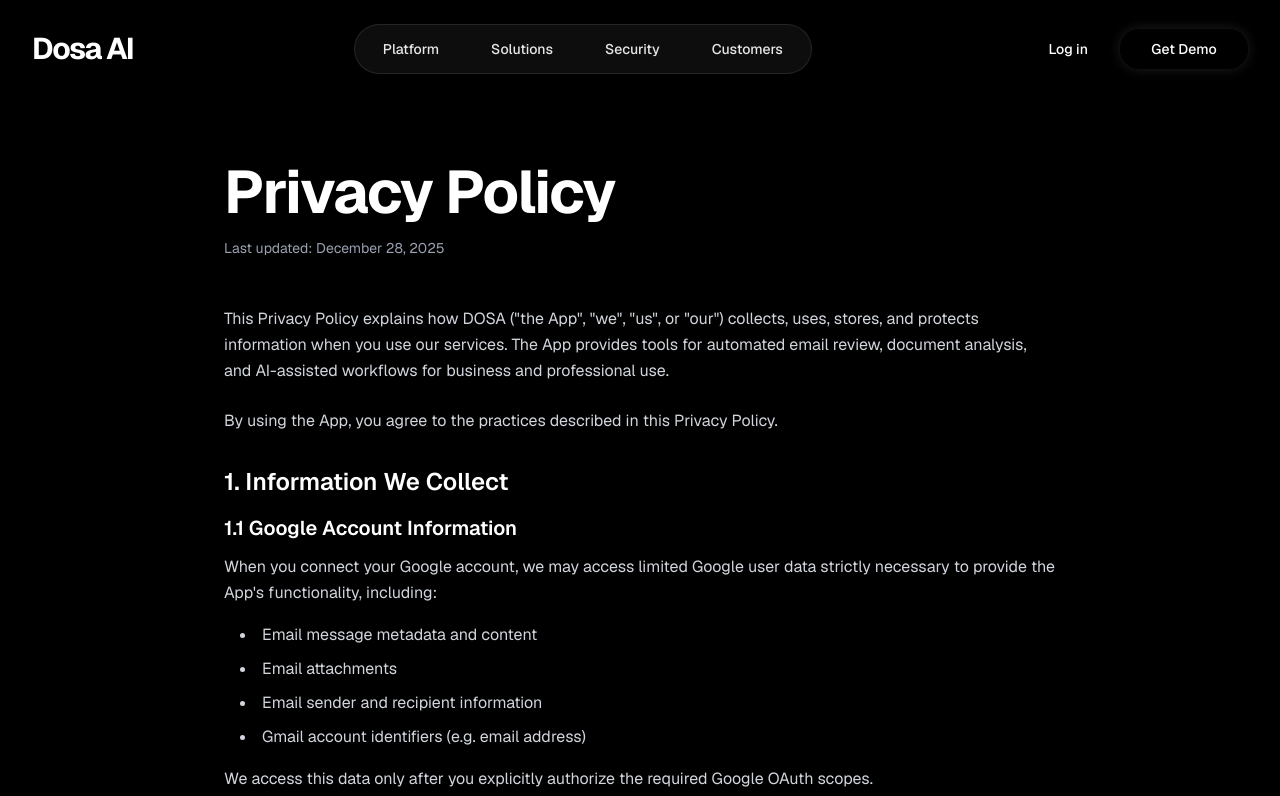
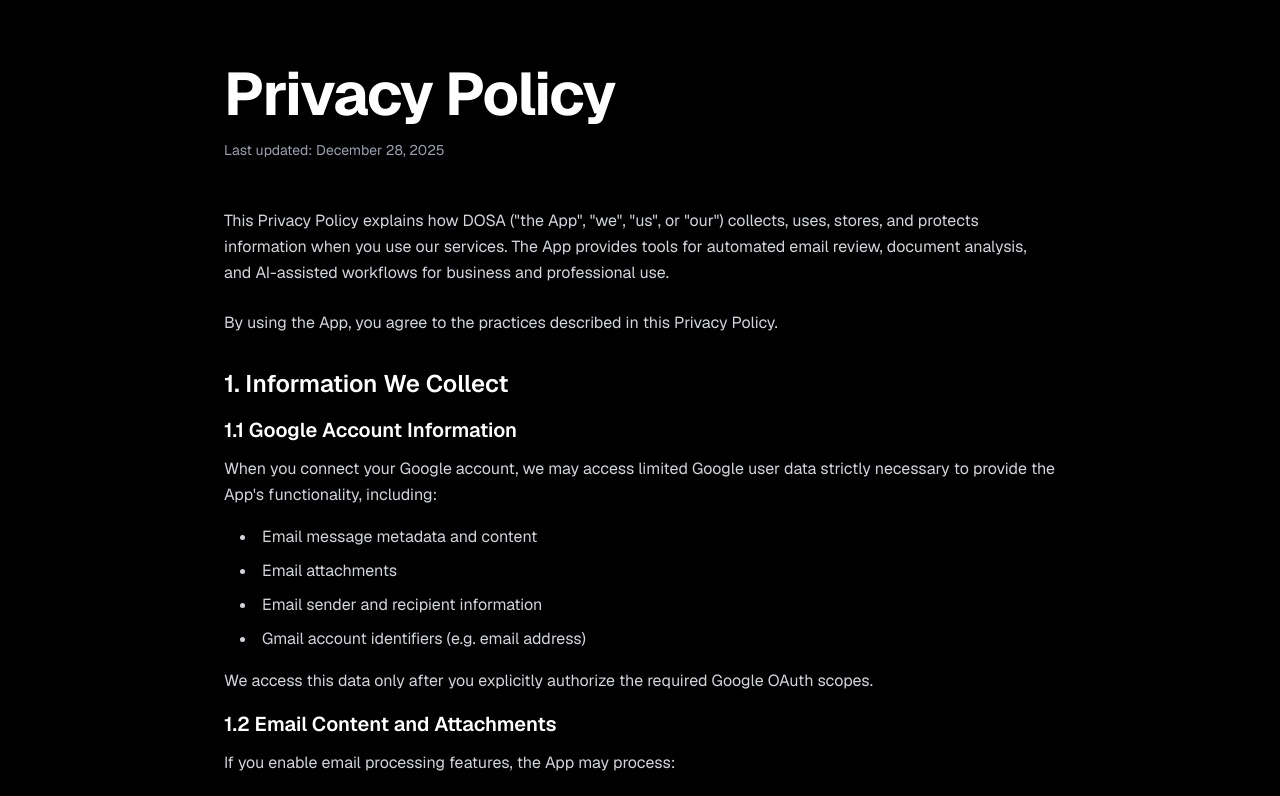
Before and after one commit to hvardhan878/dosa-landing-page, a Next.js app: page /privacy in a window 1280 px wide. Shown: the top 796 px of the page. Built offline with nearby package versions, Linux system fonts and the light colour scheme.

Commit message:
Add privacy to mainpage

```diff
--- a/app/page.tsx
+++ b/app/page.tsx
@@ -12,14 +12,14 @@
     <div className="min-h-screen bg-black text-white font-sans selection:bg-purple-500/30" style={{ transform: 'translateZ(0)' }}>
 
       {/* Header Navigation */}
-      {/* <header className="fixed top-0 left-0 right-0 z-50 flex items-center justify-between px-8 py-6 max-w-7xl mx-auto w-full"> */}
+      <header className="fixed top-0 left-0 right-0 z-50 flex items-center justify-between px-8 py-6 max-w-7xl mx-auto w-full">
         {/* Logo */}
-        {/* <div className="flex items-center">
-          <div className="text-3xl font-bold tracking-tighter text-white">DOSA</div>
-        </div> */}
+        <div className="flex items-center">
+          <div className="text-3xl font-bold tracking-tighter text-white">Dosa</div>
+        </div>
 
         {/* Navigation - Glass UI */}
-        {/* <nav className="hidden md:flex items-center gap-1 rounded-full border border-white/10 bg-white/5 p-1 backdrop-blur-md" style={{ transform: 'translateZ(0)' }}>
+        <nav className="hidden md:flex items-center gap-1 rounded-full border border-white/10 bg-white/5 p-1 backdrop-blur-md" style={{ transform: 'translateZ(0)' }}>
           <a
             href="#platform"
             className="text-white/90 hover:text-white text-sm font-medium px-6 py-2.5 rounded-full hover:bg-white/10 transition-all duration-200"
@@ -27,12 +27,12 @@
             Platform
           </a>
           <a
-            href="#solutions"
+            href="/privacy"
             className="text-white/90 hover:text-white text-sm font-medium px-6 py-2.5 rounded-full hover:bg-white/10 transition-all duration-200"
           >
-            Solutions
+            Privacy
           </a>
-          <a
+          {/* <a
             href="#security"
             className="text-white/90 hover:text-white text-sm font-medium px-6 py-2.5 rounded-full hover:bg-white/10 transition-all duration-200"
           >
@@ -43,26 +43,31 @@
             className="text-white/90 hover:text-white text-sm font-medium px-6 py-2.5 rounded-full hover:bg-white/10 transition-all duration-200"
           >
             Customers
-          </a>
-        </nav> */}
+          </a> */}
+        </nav>
 
         {/* Login & Liquid Button */}
-        {/* <div className="hidden sm:flex items-center gap-4">
+        <div className="hidden sm:flex items-center gap-4">
           <div className="h-10 w-32">
-            <LiquidButton className="w-full h-full text-white font-medium">
+            <a
+              href="https://calendly.com/bovojon/15-min-conversation"
+              target="_blank"
+              rel="noopener noreferrer"
+              className="w-full h-full text-white font-medium inline-flex items-center justify-center cursor-pointer rounded-md transition-all duration-300 hover:scale-105"
+            >
               Get Demo
-            </LiquidButton>
+            </a>
           </div>
-        </div> */}
+        </div>
         {/* Mobile Menu Button Placeholder */}
-        {/* <div className="md:hidden text-white">
+        <div className="md:hidden text-white">
           <Button variant="ghost" size="icon" className="hover:bg-white/10">
             <svg className="w-6 h-6" fill="none" stroke="currentColor" viewBox="0 0 24 24">
               <path strokeLinecap="round" strokeLinejoin="round" strokeWidth={2} d="M4 6h16M4 12h16m-7 6h7" />
             </svg>
           </Button>
         </div>
-      </header> */}
+      </header>
 
       {/* Hero Section with Container Scroll Animation */}
       <div className="bg-black">
--- a/app/privacy/page.tsx
+++ b/app/privacy/page.tsx
@@ -5,62 +5,6 @@
 export default function PrivacyPolicy() {
   return (
     <div className="min-h-screen bg-black text-white font-sans selection:bg-purple-500/30">
-      <header className="relative z-20 flex items-center justify-between px-8 py-6 max-w-7xl mx-auto w-full">
-        {/* Logo */}
-        <div className="flex items-center">
-          <Link href="/" className="text-3xl font-bold tracking-tighter">
-            Dosa AI
-          </Link>
-        </div>
-
-        {/* Navigation - Glass UI */}
-        <nav className="hidden md:flex items-center gap-1 rounded-full border border-white/10 bg-white/5 p-1 backdrop-blur-md">
-          <a
-            href="/#platform"
-            className="text-white/90 hover:text-white text-sm font-medium px-6 py-2.5 rounded-full hover:bg-white/10 transition-all duration-200"
-          >
-            Platform
-          </a>
-          <a
-            href="/#solutions"
-            className="text-white/90 hover:text-white text-sm font-medium px-6 py-2.5 rounded-full hover:bg-white/10 transition-all duration-200"
-          >
-            Solutions
-          </a>
-          <a
-            href="/#security"
-            className="text-white/90 hover:text-white text-sm font-medium px-6 py-2.5 rounded-full hover:bg-white/10 transition-all duration-200"
-          >
-            Security
-          </a>
-          <a
-            href="/#customers"
-            className="text-white/90 hover:text-white text-sm font-medium px-6 py-2.5 rounded-full hover:bg-white/10 transition-all duration-200"
-          >
-            Customers
-          </a>
-        </nav>
-
-        {/* Login & Liquid Button */}
-        <div className="hidden sm:flex items-center gap-4">
-          <Button variant="ghost" className="text-white hover:text-white hover:bg-white/10 text-sm font-medium">
-            Log in
-          </Button>
-          <div className="h-10 w-32">
-            <LiquidButton className="w-full h-full text-white font-medium">
-              Get Demo
-            </LiquidButton>
-          </div>
-        </div>
-        {/* Mobile Menu Button Placeholder */}
-        <div className="md:hidden text-white">
-          <Button variant="ghost" size="icon" className="hover:bg-white/10">
-            <svg className="w-6 h-6" fill="none" stroke="currentColor" viewBox="0 0 24 24">
-              <path strokeLinecap="round" strokeLinejoin="round" strokeWidth={2} d="M4 6h16M4 12h16m-7 6h7" />
-            </svg>
-          </Button>
-        </div>
-      </header>
 
       {/* Main Content */}
       <main className="max-w-4xl mx-auto px-8 py-16">
--- a/app/tos/page.tsx
+++ b/app/tos/page.tsx
@@ -5,62 +5,6 @@
 export default function TermsOfService() {
   return (
     <div className="min-h-screen bg-black text-white font-sans selection:bg-purple-500/30">
-      <header className="relative z-20 flex items-center justify-between px-8 py-6 max-w-7xl mx-auto w-full">
-        {/* Logo */}
-        <div className="flex items-center">
-          <Link href="/" className="text-3xl font-bold tracking-tighter">
-            DOSA
-          </Link>
-        </div>
-
-        {/* Navigation - Glass UI */}
-        <nav className="hidden md:flex items-center gap-1 rounded-full border border-white/10 bg-white/5 p-1 backdrop-blur-md">
-          <a
-            href="/#platform"
-            className="text-white/90 hover:text-white text-sm font-medium px-6 py-2.5 rounded-full hover:bg-white/10 transition-all duration-200"
-          >
-            Platform
-          </a>
-          <a
-            href="/#solutions"
-            className="text-white/90 hover:text-white text-sm font-medium px-6 py-2.5 rounded-full hover:bg-white/10 transition-all duration-200"
-          >
-            Solutions
-          </a>
-          <a
-            href="/#security"
-            className="text-white/90 hover:text-white text-sm font-medium px-6 py-2.5 rounded-full hover:bg-white/10 transition-all duration-200"
-          >
-            Security
-          </a>
-          <a
-            href="/#customers"
-            className="text-white/90 hover:text-white text-sm font-medium px-6 py-2.5 rounded-full hover:bg-white/10 transition-all duration-200"
-          >
-            Customers
-          </a>
-        </nav>
-
-        {/* Login & Liquid Button */}
-        <div className="hidden sm:flex items-center gap-4">
-          <Button variant="ghost" className="text-white hover:text-white hover:bg-white/10 text-sm font-medium">
-            Log in
-          </Button>
-          <div className="h-10 w-32">
-            <LiquidButton className="w-full h-full text-white font-medium">
-              Get Demo
-            </LiquidButton>
-          </div>
-        </div>
-        {/* Mobile Menu Button Placeholder */}
-        <div className="md:hidden text-white">
-          <Button variant="ghost" size="icon" className="hover:bg-white/10">
-            <svg className="w-6 h-6" fill="none" stroke="currentColor" viewBox="0 0 24 24">
-              <path strokeLinecap="round" strokeLinejoin="round" strokeWidth={2} d="M4 6h16M4 12h16m-7 6h7" />
-            </svg>
-          </Button>
-        </div>
-      </header>
 
       {/* Main Content */}
       <main className="max-w-4xl mx-auto px-8 py-16">
```
